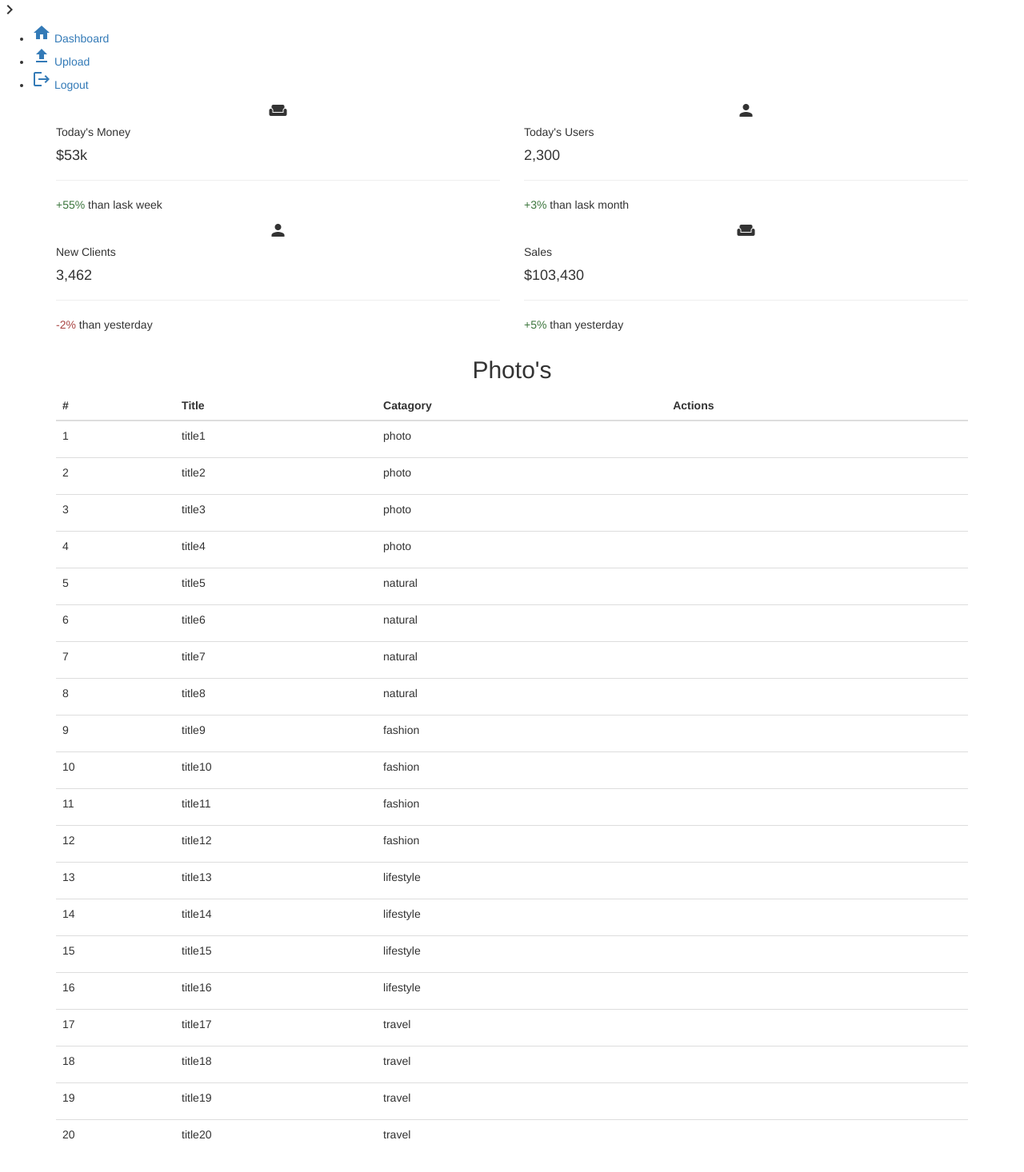
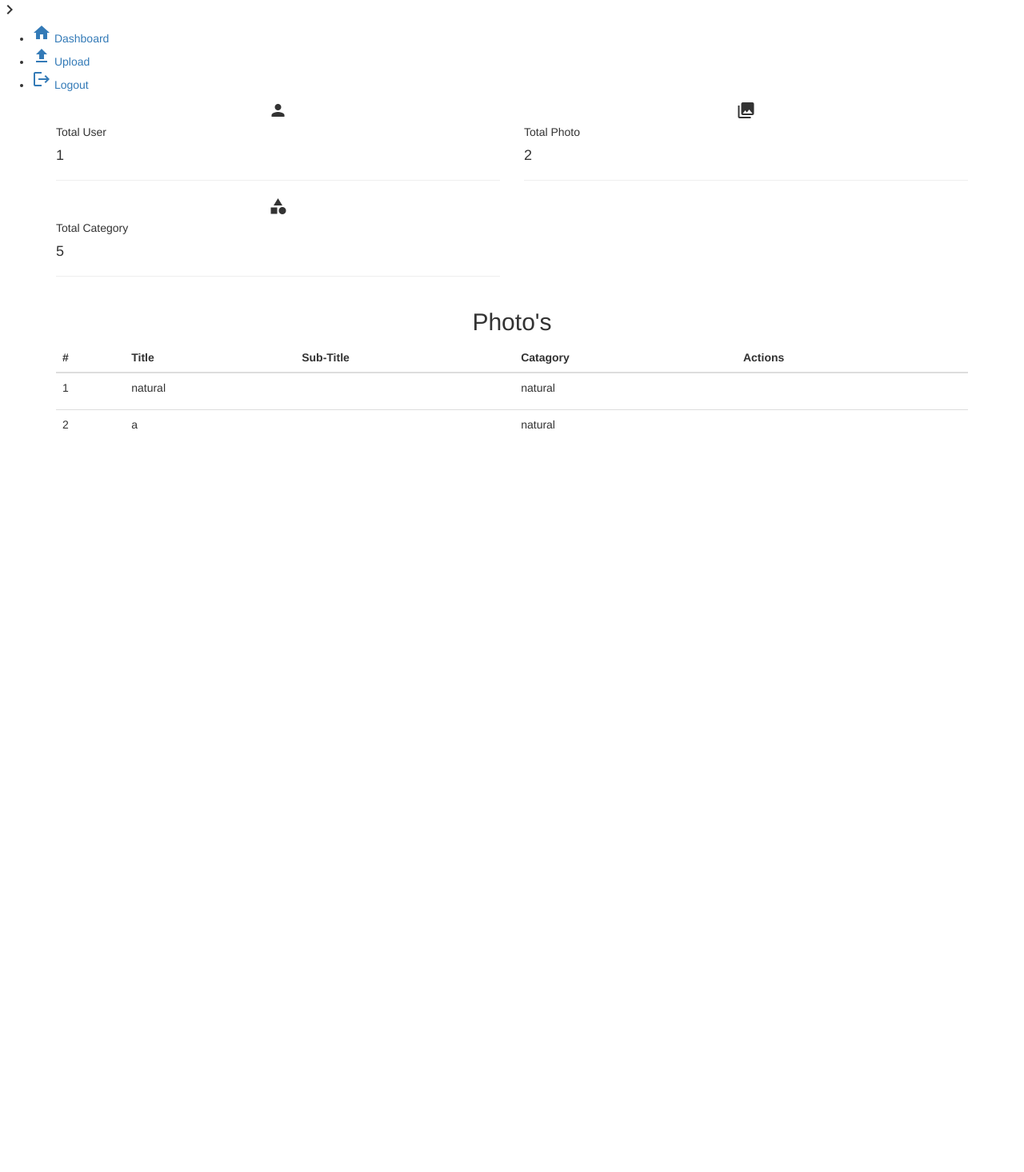
Before and after one commit to C0DE-SLAYER/photo_gallery_flask, a Flask app: page /dashboard in a window 1280 px wide. Shown: the part 320-1786 px from the top of the page at 80% size. After the commit the page ends 857 px from the top, so only its background shows below. Run offline with Flask 2, Linux system fonts and the light colour scheme; some libraries are stand-ins or nearby versions.

Commit message:
converted from json to db uncompleted

```diff
--- a/app.py
+++ b/app.py
@@ -2,15 +2,16 @@ from flask import Flask, render_template, request, redirect, url_for, flash
 from flask_sqlalchemy import SQLAlchemy
 from flask_login import UserMixin, login_user, LoginManager, login_required, logout_user, current_user
 from werkzeug.security import check_password_hash
-from werkzeug.utils import secure_filename
 import json
 import os
 
 app = Flask(__name__)
-app.config['SQLALCHEMY_DATABASE_URI'] = 'sqlite:///admin.db'
+app.config['SQLALCHEMY_DATABASE_URI'] = 'sqlite:///meta_data.db'
 app.config['SECRET_KEY'] = 'thisissecretkey'
 db = SQLAlchemy(app)
 app.config['UPLOAD_FOLDER'] = 'static/img/test_photo'
+
+app.app_context().push()
 
 login_manager = LoginManager()
 login_manager.init_app(app)
@@ -26,6 +27,13 @@ class User(db.Model, UserMixin):
     username = db.Column(db.String(100))
     password = db.Column(db.String(100))
 
+class metadata(db.Model, UserMixin):
+    id = db.Column(db.Integer, primary_key=True)
+    title = db.Column(db.String(200))
+    sub_title = db.Column(db.String(100))
+    category = db.Column(db.String(100))
+    photo_path = db.Column(db.String(500))
+
 
 with open('photo_data.json','r') as f:
     photo_data = json.load(f)
@@ -39,7 +47,8 @@ def home():
 @app.route('/dashboard')
 # @login_required
 def dashboard():
-    return render_template('dashboard.html',photo_data=photo_data,range_len=len(photo_data))
+    metadata_query = metadata.query.all()
+    return render_template('dashboard.html',photo_data=metadata_query,range_len=len(metadata_query))
 
 
 @app.route('/login', methods=['GET','POST'])
@@ -73,17 +82,21 @@ def upload():
     else:
         title = request.form['title']
         sub_title = request.form['sub_title']
-        category  = request.form['category']
         new_category = request.form['new_category']
+        category  = request.form['category'] if new_category == '' else new_category
         upload_file = request.files.getlist('upload_img')
         for file in upload_file:
-            if file.filename == '':
-                flash('The photo was not uploaded. Try again')
+            try:
+                path = os.path.join(app.config['UPLOAD_FOLDER'],file.filename)
+                file.save(path)
+            except :
+                flash(f'The photo was not uploaded. Try again')
                 return redirect(url_for('upload'))
-            path = os.path.join(app.config['UPLOAD_FOLDER'],file.filename)
-            file.save(path)
+        data_to_put_in_database = metadata(title=title,sub_title=sub_title,category=category,photo_path=path.replace('static/',''))
+        db.session.add(data_to_put_in_database)
+        db.session.commit()
         flash('Photo Updated Successfully')
         return redirect(url_for('upload'))
 
 if __name__ == '__main__':
-    app.run(debug=True,host='192.168.0.115')
+    app.run(debug=True,host='192.168.0.107')
--- a/templates/dashboard.html
+++ b/templates/dashboard.html
@@ -5,82 +5,67 @@
 
 
   <div class="row mt-7">
+
+    <!-- first card -->
     <div class="col-xl-3 col-sm-6 mb-xl-0 mb-4">
       <div class="card">
         <div class="card-header p-3 pt-2">
           <div
             class="icon icon-lg icon-shape bg-gradient-dark shadow-dark text-center border-radius-xl mt-n4 position-absolute">
-            <i class="material-icons opacity-10">weekend</i>
+            <i class="material-icons opacity-10 ">person</i>
           </div>
           <div class="text-end pt-1">
-            <p class="text-sm mb-0 text-capitalize">Today's Money</p>
-            <h4 class="mb-0">$53k</h4>
+            <p class="text-sm mb-0 text-capitalize">Total User</p>
+            <h4 class="mb-0">1</h4>
           </div>
         </div>
         <hr class="dark horizontal my-0">
         <div class="card-footer p-3">
-          <p class="mb-0"><span class="text-success text-sm font-weight-bolder">+55% </span>than lask
-            week</p>
+          <!-- <p class="mb-0"><span class="text-success text-sm font-weight-bolder">+55% </span>than lask week</p> -->
         </div>
       </div>
     </div>
+
+    <!-- second card -->
     <div class="col-xl-3 col-sm-6 mb-xl-0 mb-4">
       <div class="card">
         <div class="card-header p-3 pt-2">
           <div
             class="icon icon-lg icon-shape bg-gradient-primary shadow-primary text-center border-radius-xl mt-n4 position-absolute">
-            <i class="material-icons opacity-10">person</i>
+            <i class="material-icons opacity-10 ">photo_library</i>
           </div>
           <div class="text-end pt-1">
-            <p class="text-sm mb-0 text-capitalize">Today's Users</p>
-            <h4 class="mb-0">2,300</h4>
+            <p class="text-sm mb-0 text-capitalize">Total Photo</p>
+            <h4 class="mb-0">{{range_len}}</h4>
           </div>
         </div>
         <hr class="dark horizontal my-0">
         <div class="card-footer p-3">
-          <p class="mb-0"><span class="text-success text-sm font-weight-bolder">+3% </span>than lask
-            month</p>
+          <!-- <p class="mb-0"><span class="text-success text-sm font-weight-bolder">+3% </span>than lask month</p> -->
         </div>
       </div>
     </div>
+
+    <!-- third card -->
     <div class="col-xl-3 col-sm-6 mb-xl-0 mb-4">
       <div class="card">
         <div class="card-header p-3 pt-2">
           <div
             class="icon icon-lg icon-shape bg-gradient-success shadow-success text-center border-radius-xl mt-n4 position-absolute">
-            <i class="material-icons opacity-10">person</i>
+            <i class="material-icons opacity-10 ">category</i>
           </div>
           <div class="text-end pt-1">
-            <p class="text-sm mb-0 text-capitalize">New Clients</p>
-            <h4 class="mb-0">3,462</h4>
+            <p class="text-sm mb-0 text-capitalize">Total Category</p>
+            <h4 class="mb-0">5</h4>
           </div>
         </div>
         <hr class="dark horizontal my-0">
         <div class="card-footer p-3">
-          <p class="mb-0"><span class="text-danger text-sm font-weight-bolder">-2%</span> than
-            yesterday</p>
+          <!-- <p class="mb-0"><span class="text-danger text-sm font-weight-bolder">-2%</span> than yesterday</p> -->
         </div>
       </div>
     </div>
-    <div class="col-xl-3 col-sm-6">
-      <div class="card">
-        <div class="card-header p-3 pt-2">
-          <div
-            class="icon icon-lg icon-shape bg-gradient-info shadow-info text-center border-radius-xl mt-n4 position-absolute">
-            <i class="material-icons opacity-10">weekend</i>
-          </div>
-          <div class="text-end pt-1">
-            <p class="text-sm mb-0 text-capitalize">Sales</p>
-            <h4 class="mb-0">$103,430</h4>
-          </div>
-        </div>
-        <hr class="dark horizontal my-0">
-        <div class="card-footer p-3">
-          <p class="mb-0"><span class="text-success text-sm font-weight-bolder">+5% </span>than
-            yesterday</p>
-        </div>
-      </div>
-    </div>
+
   </div>
 
   <div class="table-responsive table-fix">
@@ -93,6 +78,7 @@
           <tr>
             <th>#</th>
             <th>Title</th>
+            <th>Sub-Title</th>
             <th>Catagory</th>
             <th>Actions</th>
           </tr>
@@ -103,7 +89,8 @@
           <tr>
             <td>{{i+1}}</td>
             <td>{{photo_data[i]['title']}}</td>
-            <td>{{photo_data[i]['filter']}}</td>
+            <td>{{photo_data[i]['sub_title']}}</td>
+            <td>{{photo_data[i]['category']}}</td>
             <td>
 
               <!-- view button in table start here -->
@@ -120,7 +107,7 @@
                       </button>
                     </div>
                     <div class="modal-body">
-                      <img class="img-responsive" src="{{url_for('static',filename= photo_data[i]['path'])}}">
+                      <img class="img-responsive" src="{{url_for('static',filename= photo_data[i]['photo_path'])}}">
                     </div>
                   </div>
                 </div>
@@ -129,7 +116,8 @@
 
 
               <!-- edit button here -->
-              <a href="#" class="edit" title="Edit" data-toggle="modal" data-target="#edit{{i}}"><i class="material-icons">&#xE254;</i></a>
+              <a href="#" class="edit" title="Edit" data-toggle="modal" data-target="#edit{{i}}"><i
+                  class="material-icons">&#xE254;</i></a>
 
               <div class="modal fade" id="edit{{i}}" tabindex="-1" role="dialog"
                 aria-labelledby="exampleModalCenterTitle" aria-hidden="true">
@@ -143,7 +131,7 @@
                     </div>
                     <div class="modal-body">
                       <p>Title: <input type="text" name="edit{{i}}" placeholder="{{photo_data[i]['title']}}"></p>
-                      <p>Photo : <img src="{{url_for('static',filename=photo_data[i]['path'])}}" width="100px"
+                      <p>Photo : <img src="{{url_for('static',filename=photo_data[i]['photo_path'])}}" width="100px"
                           height="100px"></p>
                       <p>Replace The Image: <input type="file" name="file{{i}}"> </p>
                       <p>Catagory:
@@ -182,7 +170,7 @@
                     </div>
                     <div class="modal-body">
                       <p>Title : {{photo_data[i]['title']}}</p>
-                      <p>Photo : <img src="{{url_for('static',filename=photo_data[i]['path'])}}" width="100px"
+                      <p>Photo : <img src="{{url_for('static',filename=photo_data[i]['photo_path'])}}" width="100px"
                           height="100px"></p>
 
                     </div>
@@ -196,8 +184,6 @@
               </div>
               <!-- delete button end here -->
 
-
-
             </td>
           </tr>
           {% endfor %}
```
Also changed, not shown: templates/upload.html (+7 -6 lines), instance/admin.db (deleted), instance/meta_data.db (added). Lines whose indentation alone changed are shown as unchanged.
